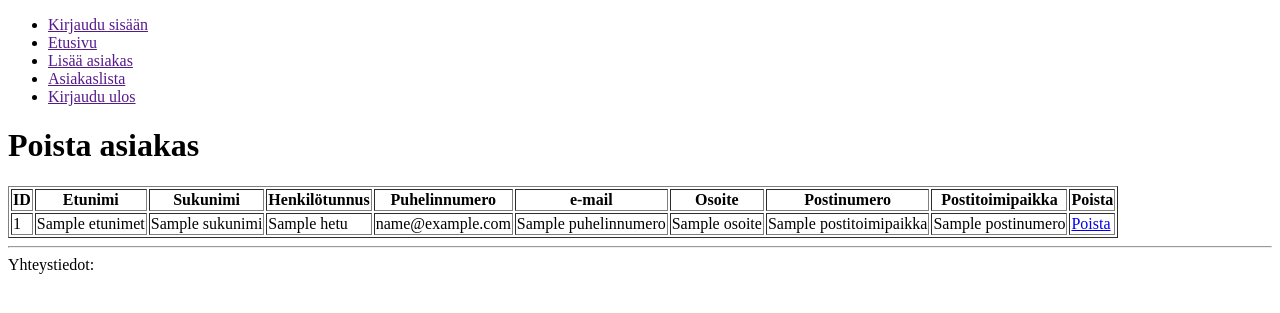
After one commit to PA-kerho/Pankkiautomaatti, a PHP site: the page made by application/views/asiakas/poista_asiakas.php in a window 1280 px wide. The commit adds this page. Shown: the top 313 px of the page. Run offline with PHP 8.4, Linux system fonts and the light colour scheme; the template is opened without the code that fills it: most values are stand-ins (such as "Sample title", 1, 10 or a date in 2020); data that the repository does not hold is empty.

```diff
--- a/application/controllers/Asiakas.php
+++ b/application/controllers/Asiakas.php
@@ -1,4 +1,5 @@
 <?php
+
 defined('BASEPATH') OR exit('No direct script access allowed');
 
 class Asiakas extends CI_Controller {
--- /dev/null
+++ b/application/views/asiakas/poista_asiakas.php
@@ -0,0 +1,34 @@
+<h1> Poista asiakas</h1>
+<table border=1>
+<TR>
+	<TH>ID</TH>
+	<TH>Etunimi</TH>
+	<TH>Sukunimi</TH>
+	<TH>Henkilötunnus</TH>
+	<TH>Puhelinnumero</TH>
+	<TH>e-mail</TH><TH>Osoite</TH>
+	<TH>Postinumero</TH>
+	<TH>Postitoimipaikka</TH>
+	<TH>Poista</TH>
+	</TR>
+	<?php
+	foreach ($asiakas as $rivi) {
+		echo '<tr>
+		<td>'.$rivi['ID'].'</td>
+		<td>'.$rivi['Etunimet'].'</td>
+		<td>'.$rivi['Sukunimi'].'</td>
+		<td>'.$rivi['Hetu'].'</td>
+		<td>'.$rivi['Email'].'</td>
+		<td>'.$rivi['Puhelinnumero'].'</td>
+		<td>'.$rivi['Osoite'].'</td>
+		<td>'.$rivi['Postitoimipaikka'].'</td>
+		<td>'.$rivi['Postinumero'].'</td><td>';
+
+	echo '<a href="poista_asiakas/';
+	echo $rivi['ID'].'">Poista</a>';
+	echo '</td></tr>';
+
+
+}
+?>
+</table>
--- /dev/null
+++ b/application/views/etusivu/logout.php
@@ -0,0 +1,5 @@
+<?php
+session_start();
+session_destroy();
+header ("Location:login");
+?>
--- a/application/views/menu/header.php
+++ b/application/views/menu/header.php
@@ -4,11 +4,13 @@
 <title>PA-pankki</title>
 </head>
 <body>
-<link rel="stylesheet" type="text/css" href="<?php echo base_url('style/css/bootstrap.min.css');?>">
+
 <ul>
+	<li><a href="<?php echo site_url('etusivu/login'); ?>">Kirjaudu sisään</a></li>
 	<li><a href="<?php echo site_url('etusivu'); ?>">Etusivu</a></li>
 	<li><a href="<?php echo site_url('asiakas/lisaa_asiakas'); ?>">Lisää asiakas</a></li>
 	<li><a href="<?php echo site_url('asiakas/nayta_asiakas'); ?>">Asiakaslista</a></li>
+	<li><a href="<?php echo site_url('etusivu/logout'); ?>">Kirjaudu ulos</a></li>
 
 
 </ul>
--- a/application/views/menu/sisalto.php
+++ b/application/views/menu/sisalto.php
@@ -1,3 +1,4 @@
+<link rel="stylesheet" type="text/css" href="<?php echo base_url('style/css/bootstrap.min.css');?>">
 <?php $this->load->view('menu/header');?>
 <?php $this->load->view($sivun_sisalto);?>
 <?php $this->load->view('menu/footer');?>
```
Also changed, not shown: application/controllers/Etusivu.php (+39 -5 lines), application/models/Asiakas_model.php (+4 -7 lines), application/views/asiakas/nayta_muokattavat_asiakkaat.php (+10 -1 lines), application/views/etusivu/login.php (added, +16 -0 lines).
